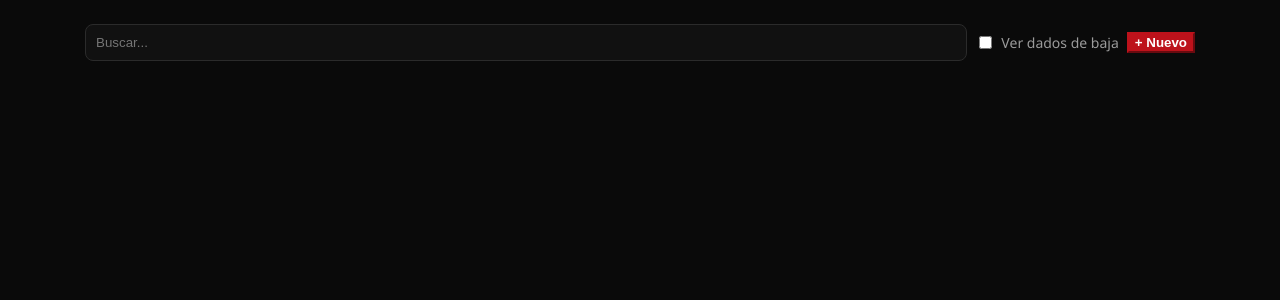
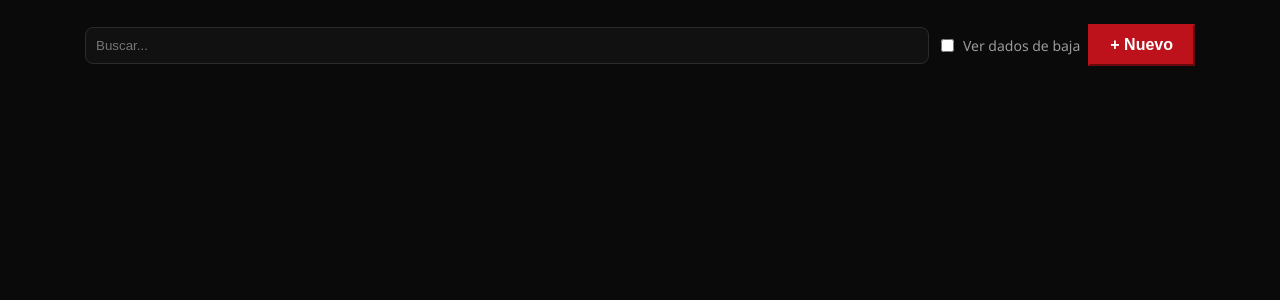
Before and after one commit to nobodycaresv/Lavadero_DB, a Django app: template core/templates/core/panel.html in a window 1280 px wide. Shown: the part 72-372 px from the top of the page. Run offline with Django 5.2, Linux system fonts and the light colour scheme; the template is opened without the code that fills it, so the values that code supplies are empty.

Commit message:
Modifique botones

```diff
--- a/core/static/css/panel.css
+++ b/core/static/css/panel.css
@@ -62,6 +62,11 @@ header h1 span {
   border-color: var(--color-rojo);
   color: #fff;
   font-weight: 600;
+}
+
+#btn-nuevo {
+  padding: 10px 20px;
+  font-size: 16px;
 }
 
 .btn-rojo:hover {
```
